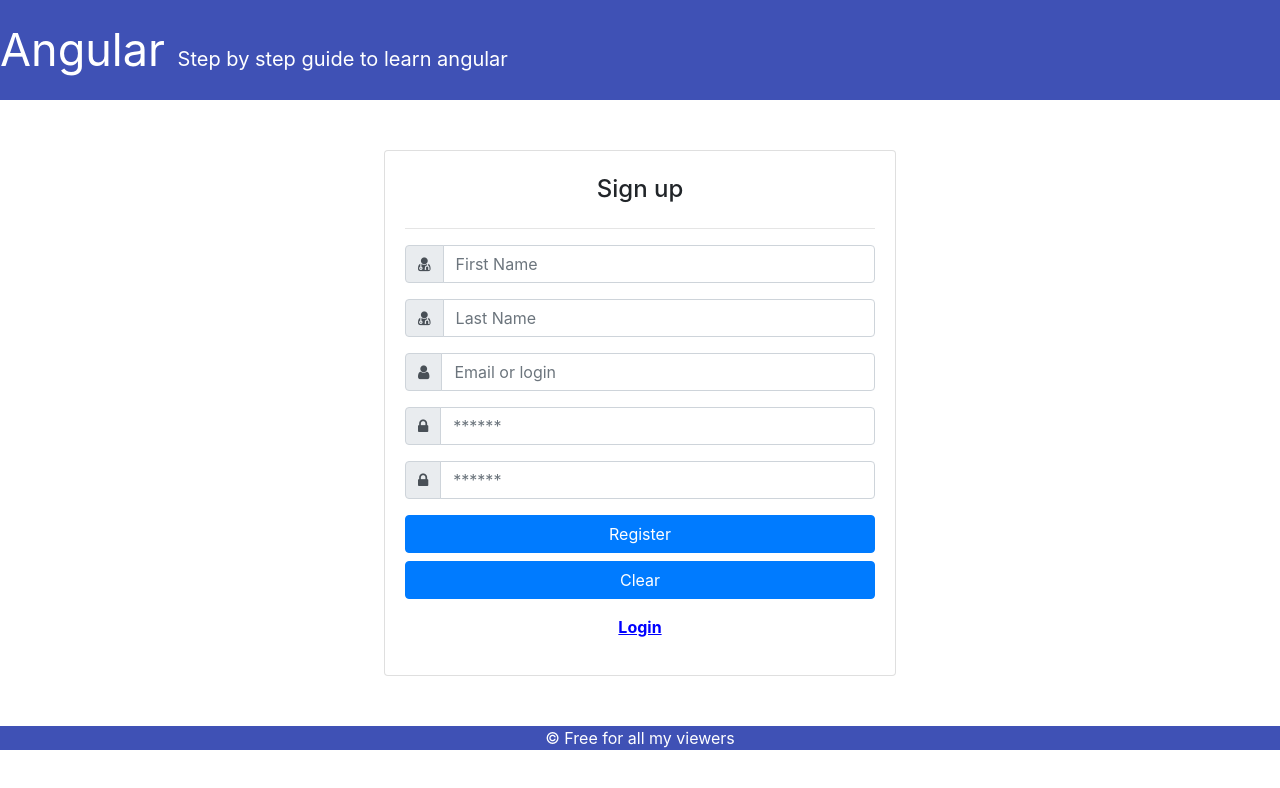
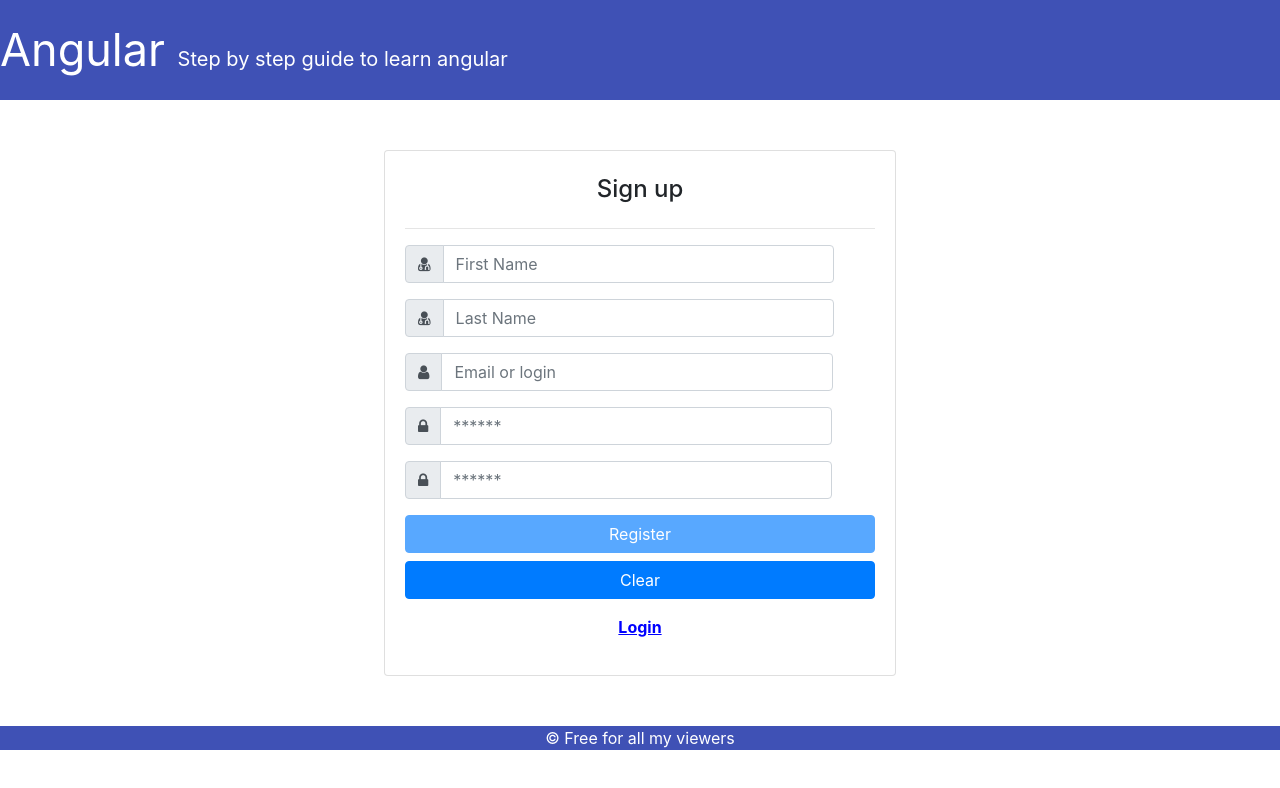
Before and after one commit to karnamanil2000/HELLOANGULAAR, an Angular app: page /Register in a window 1280 px wide. Shown: the top 788 px of the page. Built offline with nearby package versions, Linux system fonts and the light colour scheme.

Commit message:
till custom vaidation

```diff
--- /dev/null
+++ b/src/app/account/register/custom-field-validator.directive.ts
@@ -0,0 +1,53 @@
+import { Directive, Input } from '@angular/core';
+import { FormGroup, NG_VALIDATORS, ValidationErrors, Validator } from '@angular/forms';
+
+@Directive({
+  selector: '[appCustomFieldValidator]',
+  providers: [
+    {
+      provide: NG_VALIDATORS,
+      useExisting: CustomFieldValidatorDirective,
+      multi: true
+    },
+  ]
+})
+export class CustomFieldValidatorDirective implements Validator {
+
+  constructor() { }
+  @Input('firstField') firstField!: string;
+  @Input('secondField') secondField!: string;
+  validate(form: FormGroup): ValidationErrors | null {
+    if(!form.controls[this.firstField] || !form.controls[this.secondField]) {
+      return null;
+    }
+    if(
+      Object.keys(form.controls[this.firstField].errors || []).filter(
+        (u)=> u !== "compareFieldValidator"
+      ).length > 0 ||
+      Object.keys(form.controls[this.secondField].errors || []).filter(
+        (u)=> u !== "compareFieldValidator"
+        ).length > 0 ){
+      return null;
+    }
+
+    if(form.controls[this.firstField].value !== form.controls[this.secondField].value){
+      form.controls[this.firstField].setErrors({ compareFieldValidator: true });
+      form.controls[this.secondField].setErrors({ compareFieldValidator: true });
+      return { compareFieldValidator: true };
+    }
+    if(form.controls[this.firstField].hasError('compareFieldValidator'))
+    {
+      //@ts-ignore
+      delete form.controls[this.firstField].errors['compareFieldValidator'];
+      form.controls[this.firstField].setErrors(null);
+    }
+    if(form.controls[this.secondField].hasError('compareFieldValidator'))
+    {
+      //@ts-ignore
+      delete form.controls[this.secondField].errors['compareFieldValidator'];
+      form.controls.confirmPassword.setErrors(null);
+    }
+    return null;
+  }
+
+}
--- a/src/app/account/register/register.component.css
+++ b/src/app/account/register/register.component.css
@@ -13,3 +13,15 @@
     cursor: pointer;
     color: blue;
 }
+.font-red-color {
+    color: red;
+}
+.font-yellow-color {
+    color: yellow;
+}
+.smile {
+    font-weight: bold;
+    font-size: 30px;
+    margin-left: 5px;
+    margin-top: 5px;
+}
--- a/src/app/account/register/register.component.html
+++ b/src/app/account/register/register.component.html
@@ -2,6 +2,13 @@
     <article class="card-body">
       <h4 class="card-title text-center mb-4 mt-1">Sign up</h4>
       <hr />
+      <form
+        #registrationForm="ngForm"
+        ngNativeValidate="true"
+        appCustomFieldValidator
+        [firstField]="'password'"
+        [secondField]="'confirmPassword'"
+      >
         <div class="form-group">
           <div class="input-group">
             <div class="input-group-prepend">
@@ -10,11 +17,17 @@
               </span>
             </div>
             <input
-            name=""
-            class="form-control"
+              #firstName="ngModel"
+              [(ngModel)]="registrationViewModel.fName"
+              name="fName"
+              class="form-control col-md-10"
               placeholder="First Name"
               type="email"
+              required="required"
+              maxlength="50"
             />
+            <i *ngIf="firstName.touched && firstName.valid" class="fa fa-smile-o font-yellow-color smile"></i>
+            <i *ngIf="firstName.touched && firstName.invalid" class="fa fa-frown-o font-red-color smile"></i>
           </div>
         </div>
         <div class="form-group">
@@ -25,11 +38,16 @@
               </span>
             </div>
             <input
-            name=""
-            class="form-control"
+              #lastName="ngModel"
+              [(ngModel)]="registrationViewModel.lName"
+              name="lName"
+              class="form-control col-md-10"
               placeholder="Last Name"
               type="email"
+              maxlength="50"
             />
+            <!-- <i *ngIf="lastName.touched && lastName.valid" class="fa fa-smile-o font-yellow-color smile"></i>
+            <i *ngIf="lastName.touched && lastName.invalid" class="fa fa-frown-o font-red-color smile"></i> -->
           </div>
         </div>
         <div class="form-group">
@@ -40,19 +58,17 @@
               </span>
             </div>
             <input
-            name=""
-            class="form-control"
+              #email="ngModel"
+              [(ngModel)]="registrationViewModel.email"
+              name="email"
+              class="form-control col-md-10"
               placeholder="Email or login"
               type="email"
+              required="required"
+              pattern="^[a-zA-Z0-9+_.-]+@[a-zA-Z0-9.-]+$"
             />
-        </div>
-      </div>
-      <div class="form-group">
-        <div class="input-group">
-          <div class="input-group-prepend">
-            <span class="input-group-text"> <i class="fa fa-lock"></i> </span>
-          </div>
-          <input class="form-control" placeholder="******" type="password" />
+            <i *ngIf="email.touched && email.valid" class="fa fa-smile-o font-yellow-color smile"></i>
+            <i *ngIf="email.touched && email.invalid" class="fa fa-frown-o font-red-color smile"></i>
           </div>
         </div>
         <div class="form-group">
@@ -61,20 +77,61 @@
               <span class="input-group-text"> <i class="fa fa-lock"></i> </span>
             </div>
             <input
-            class="form-control"
+              #password="ngModel"
+              [(ngModel)]="registrationViewModel.password"
+              name="password"
+              class="form-control col-md-10"
               placeholder="******"
-            type="confirm password"
+              type="password"
+              required="required"
+              minlength="3"
+              maxlength="50"
             />
+            <i *ngIf="password.touched && password.valid" class="fa fa-smile-o font-yellow-color smile"></i>
+            <i *ngIf="password.touched && password.invalid" class="fa fa-frown-o font-red-color smile"></i>
           </div>
+          <span
+            class="text-danger"
+            *ngIf="password.touched && password.invalid && password.errors?.compareFieldValidator"
+          >
+            Field doesn't match
+          </span>
         </div>
         <div class="form-group">
-        <button type="button" class="btn btn-primary btn-block">
+          <div class="input-group">
+            <div class="input-group-prepend">
+              <span class="input-group-text"> <i class="fa fa-lock"></i> </span>
+            </div>
+            <input
+              #confirmPassword = "ngModel"
+              [(ngModel)]="registrationViewModel.confirmPassword"
+              name="confirmPassword"
+              class="form-control col-md-10"
+              placeholder="******"
+              type="password"
+              required="required"
+              minlength="3"
+              maxlength="50"
+            />
+            <i *ngIf="confirmPassword.touched && confirmPassword.valid" class="fa fa-smile-o font-yellow-color smile"></i>
+            <i *ngIf="confirmPassword.touched && confirmPassword.invalid" class="fa fa-frown-o font-red-color smile"></i>
+          </div>
+          <span
+            class="text-danger"
+            *ngIf="confirmPassword.touched && confirmPassword.invalid && confirmPassword.errors?.compareFieldValidator"
+          >
+            Field doesn't match
+          </span>
+        </div>
+        <div class="form-group">
+          <button type="submit" class="btn btn-primary btn-block" [disabled]="registrationForm.invalid">
             Register
           </button>
           <button type="button" class="btn btn-primary btn-block">
             Clear
           </button>
         </div>
+      </form>
       <p class="text-center">
         <a class="register" href="/">Login</a>
       </p>
--- a/src/app/account/register/register.component.ts
+++ b/src/app/account/register/register.component.ts
@@ -1,4 +1,5 @@
 import { Component, OnInit } from '@angular/core';
+import { Register } from './register';
 
 @Component({
   selector: 'app-register',
@@ -7,6 +8,7 @@
 })
 export class RegisterComponent implements OnInit {
 
+  registrationViewModel: Register  = new Register();
   constructor() { }
 
   ngOnInit(): void {
--- /dev/null
+++ b/src/app/account/register/register.ts
@@ -0,0 +1,7 @@
+export class Register {
+    fName!: string;
+    lName!: string;
+    email!: string;
+    password!: string;
+    confirmPassword!: string;
+}
--- a/src/app/app.module.ts
+++ b/src/app/app.module.ts
@@ -8,6 +8,7 @@
 import { HomeComponent } from './home.component';
 import { NotFoundComponent } from './not-found.component';
 import {NgbModule } from '@ng-bootstrap/ng-bootstrap';
+import { AccountModule } from './account/account.module';
 
 const routes: Routes = [
   {path:"", component: LoginComponent},
@@ -41,6 +42,7 @@
     BrowserModule,
     RouterModule.forRoot(routes),
     NgbModule,
+    AccountModule,
   ],
   providers: [],
   bootstrap: [AppComponent]
```
Also changed, not shown: src/app/account/account.module.ts (+6 -2 lines), 1 other file (tests, documents, lock files or other folders). Lines whose indentation alone changed are shown as unchanged.
